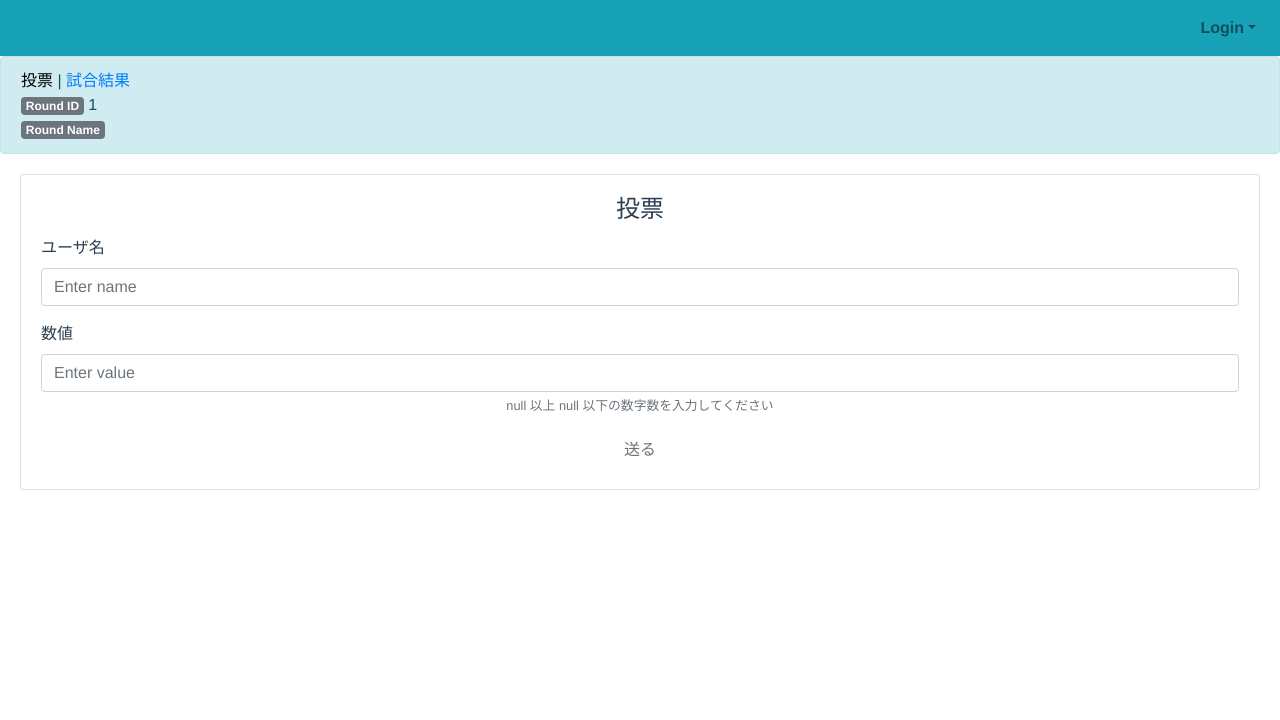
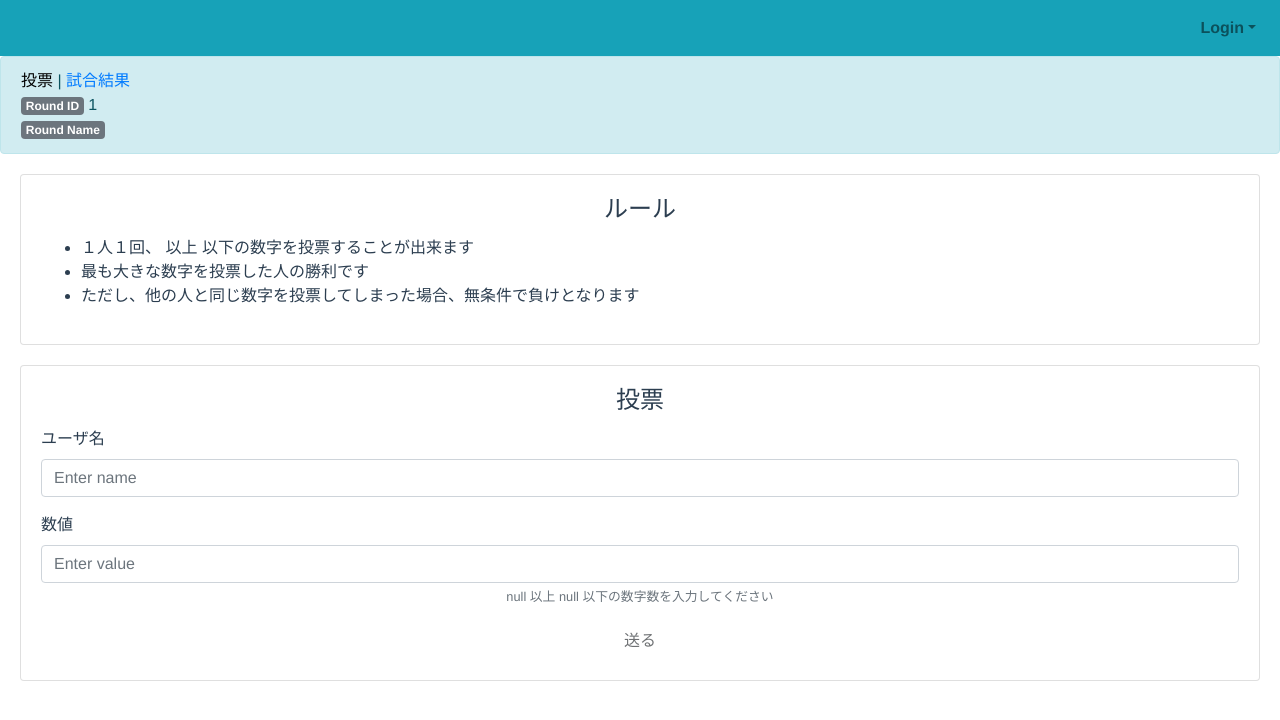
Before and after one commit to leonsk32/Hagetaka, a Vue app: page /hagetaka/rounds/1 in a window 1280 px wide. Shown: the top 720 px of the page. Built offline with nearby package versions, Linux system fonts and the light colour scheme; no server answers; the database is empty.

Commit message:
ルールを追記、ユーザ名の制限を解除

```diff
--- a/src/views/Hagetaka.vue
+++ b/src/views/Hagetaka.vue
@@ -5,6 +5,13 @@
       v-bind:roundName="round.roundName"
       v-bind:isAuthor="isAuthor"
     />
+    <b-card title="ルール" style="margin: 20px">
+      <ul style="text-align:left">
+        <li>１人１回、<span style="color: red; ">{{round.minValue}}</span> 以上 <span style="color: red; ">{{round.maxValue}}</span> 以下の数字を投票することが出来ます</li>
+        <li>最も大きな数字を投票した人の勝利です</li>
+        <li>ただし、他の人と同じ数字を投票してしまった場合、無条件で負けとなります</li>
+      </ul>
+    </b-card>
     <b-card
       title="投票"
       style="margin: 20px"
@@ -112,7 +119,8 @@ export default {
   computed: {
     isValidName () {
       if (this.name === '') return null
-      return Validator.isAlphabeticalNumerical(this.name)
+      // return Validator.isAlphabeticalNumerical(this.name)
+      return true
     },
 
     isValidValue () {
```
